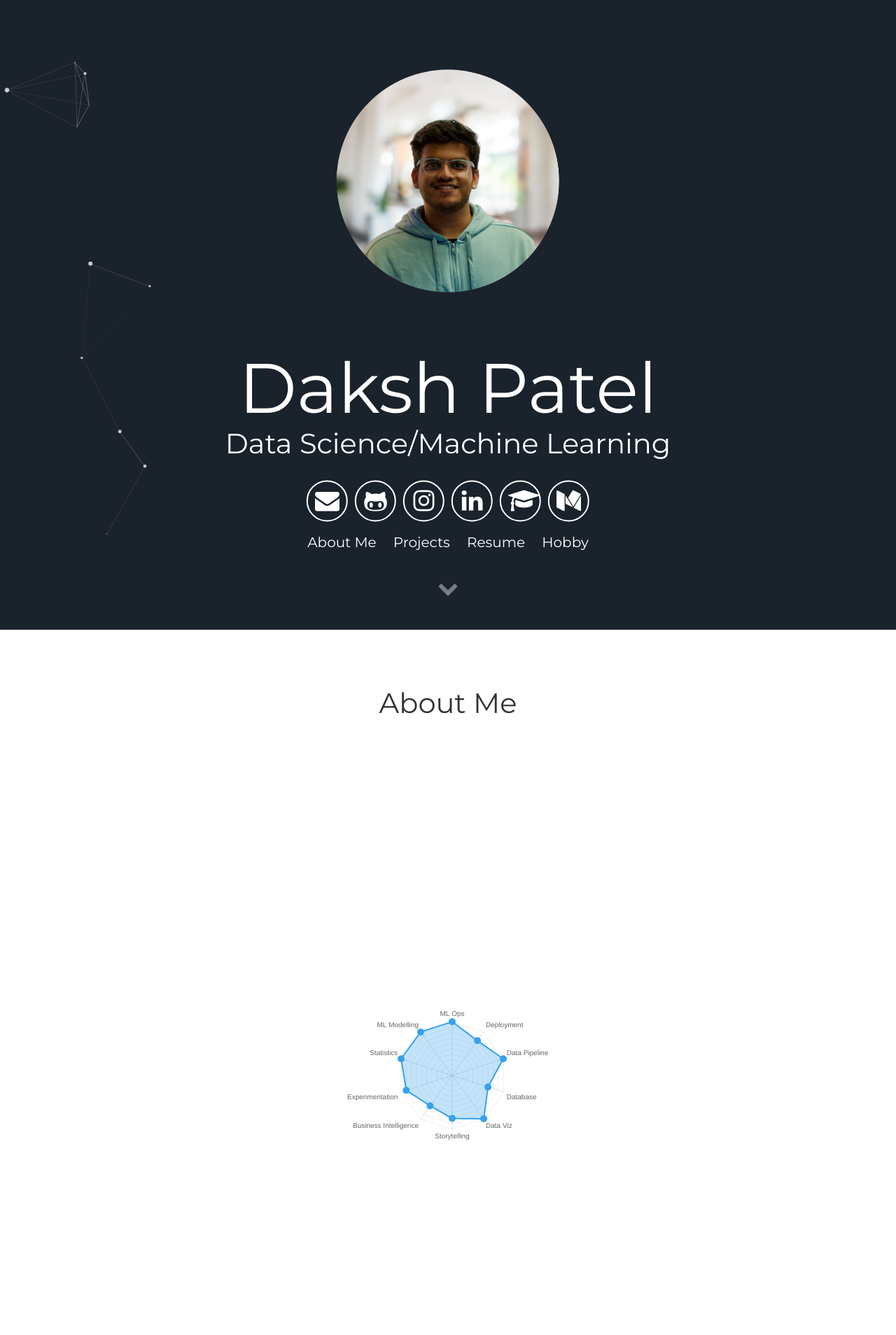
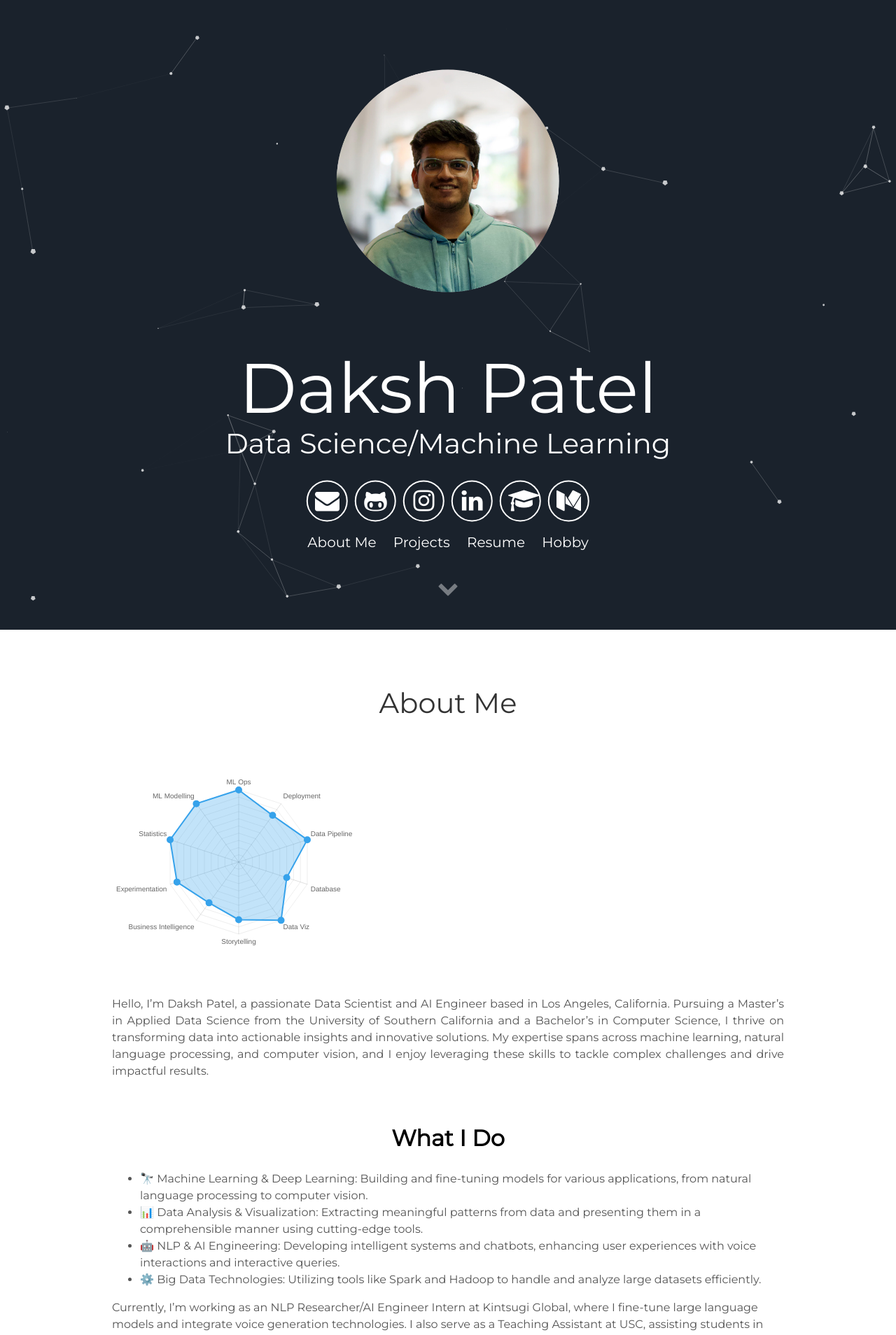
Before and after one commit to helloitsdaksh/portfolio, a Jekyll site: the page built from index.html, in a window 1280 px wide. Shown: the top 1908 px of the page at 70% size. Built offline with Jekyll 4.4.1, drawn with Linux system fonts in a browser that asks for light colours.

Commit message:
Trying out

```diff
--- a/_includes/about.html
+++ b/_includes/about.html
@@ -12,13 +12,14 @@
     <style>
         .chart-container {
             flex: 1;
+            min-width: 250px;
+            max-width: 350px;
             display: flex;
             justify-content: center;
             align-items: center;
             flex-direction: column;
         }
         canvas {
-            max-width: 300px;
             width: 100%;
             height: auto;
         }
```
